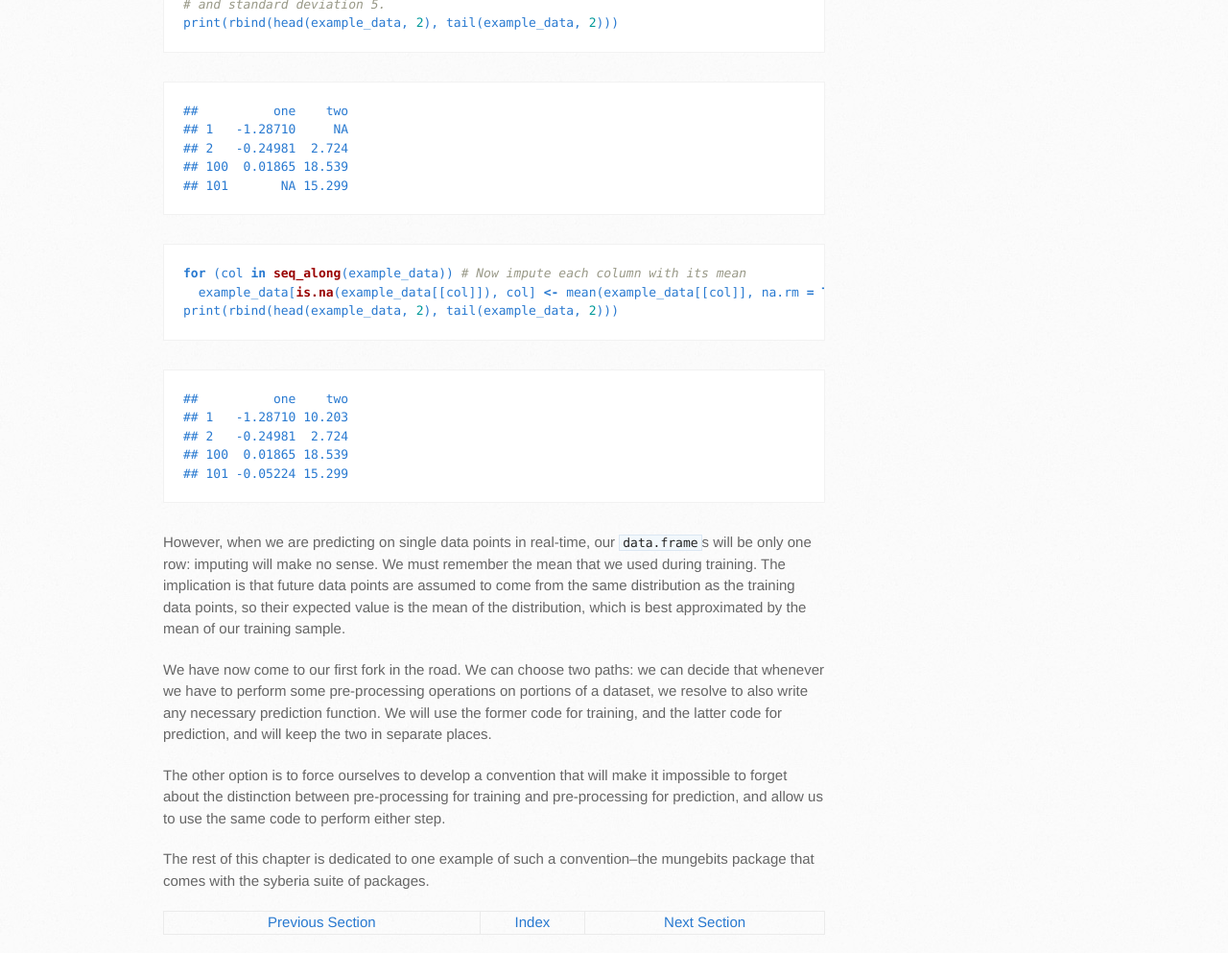
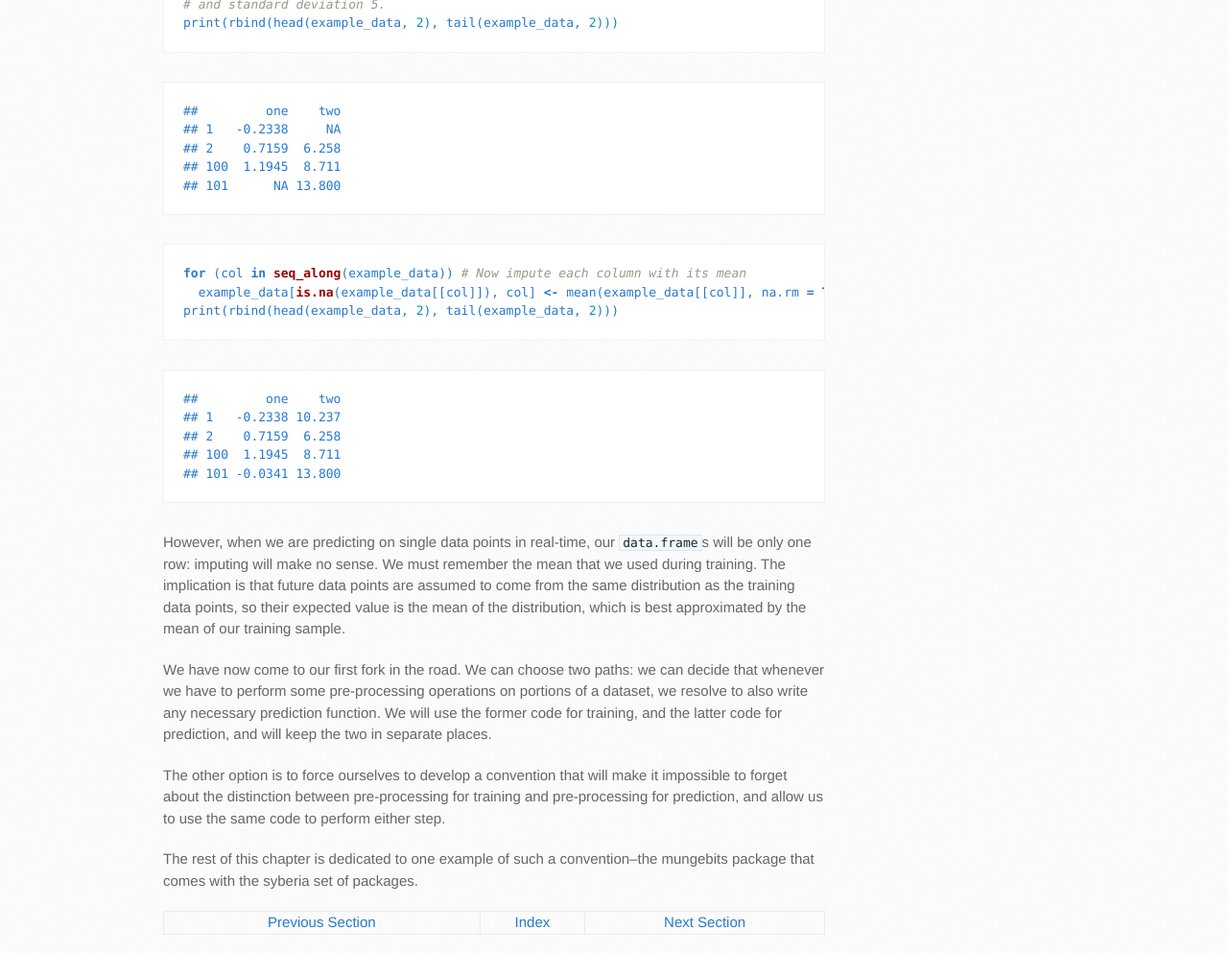
Before and after one commit to robertzk/r-book, a Jekyll site: the page built from docs/data_preparation/training_versus_prediction.md, in a window 1280 px wide. Shown: the part 593-1586 px from the top of the page at 96% size. Built offline with Jekyll 4.4.1, drawn with Linux system fonts in a browser that asks for light colours; nearby versions of some CDN libraries; Markdown is read by kramdown in place of the engine named in the settings.

Commit message:
Sync docs from master branch to docs gh-pages directory

````diff
--- a/docs/data_preparation/training_versus_prediction.Rmd
+++ b/docs/data_preparation/training_versus_prediction.Rmd
@@ -40,6 +40,6 @@ about the distinction between pre-processing for training and pre-processing for
 us to use the same code to perform either step.
 
 The rest of this chapter is dedicated to one example of such a convention--the **mungebits** package
-that comes with the syberia suite of packages.
+that comes with the syberia set of packages.
 
 **[Previous Section](index.md)** | **[Index](../../README.md)** | **[Next Section](training_versus_prediction.md)**
--- a/docs/data_preparation/training_versus_prediction.md
+++ b/docs/data_preparation/training_versus_prediction.md
@@ -27,11 +27,11 @@ print(rbind(head(example_data, 2), tail(example_data, 2)))
 ```
 
 ```
-##          one    two
-## 1   -1.28710     NA
-## 2   -0.24981  2.724
-## 100  0.01865 18.539
-## 101       NA 15.299
+##         one    two
+## 1   -0.2338     NA
+## 2    0.7159  6.258
+## 100  1.1945  8.711
+## 101      NA 13.800
 ```
 
 
@@ -43,11 +43,11 @@ print(rbind(head(example_data, 2), tail(example_data, 2)))
 ```
 
 ```
-##          one    two
-## 1   -1.28710 10.203
-## 2   -0.24981  2.724
-## 100  0.01865 18.539
-## 101 -0.05224 15.299
+##         one    two
+## 1   -0.2338 10.237
+## 2    0.7159  6.258
+## 100  1.1945  8.711
+## 101 -0.0341 13.800
 ```
 
 
@@ -65,6 +65,6 @@ about the distinction between pre-processing for training and pre-processing for
 us to use the same code to perform either step.
 
 The rest of this chapter is dedicated to one example of such a convention--the **mungebits** package
-that comes with the syberia suite of packages.
+that comes with the syberia set of packages.
 
 **[Previous Section](index.md)** | **[Index](../../README.md)** | **[Next Section](training_versus_prediction.md)**
````
Also changed, not shown: docs/data_preparation/figure/unnamed-chunk-2.png (added).
